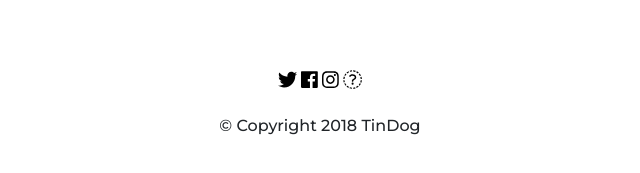
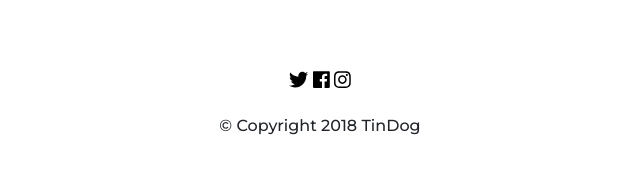
Before and after one commit to shweta-fulzele/TinDog-Web-Application, a plain HTML site: page index.html in a window 1280 px wide. Shown: the part 3188-3361 px from the top of the page, 320-960 px from the left. Drawn offline with nearby package versions, Linux system fonts and the light colour scheme.

Commit message:
Update index.html

```diff
--- a/index.html
+++ b/index.html
@@ -218,7 +218,7 @@
             <a href="www.twitter.com"> <i class="fab fa-twitter" style="font-size: larger; color: black;" aria-hidden="true"> </i></a>
             <a href="www.facebook.com"> <i class="fab fa-facebook" style="font-size: larger; color: black;" aria-hidden="true"></i></a>
             <a href="www.instagram.com"> <i class="fab fa-instagram" style="font-size: larger; color: black;" aria-hidden="true "></i></a>
-            <a href="www.envelop.com"> <i class="fab fa-envelop" style="font-size: larger; color: black;" aria-hidden="true "></i></a>
+
         </div>
         <p>© Copyright 2018 TinDog</p>
 
```
